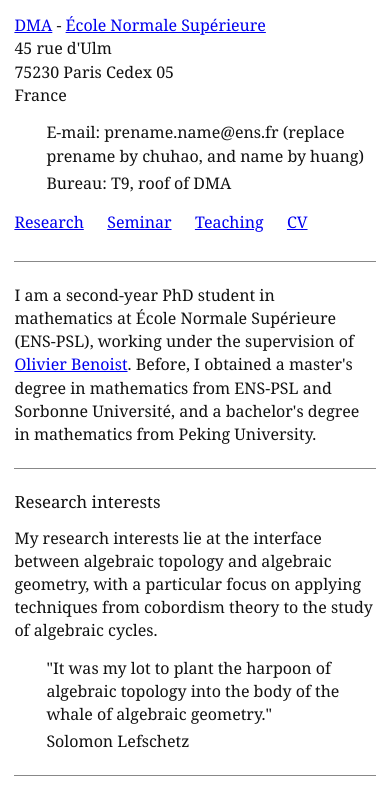
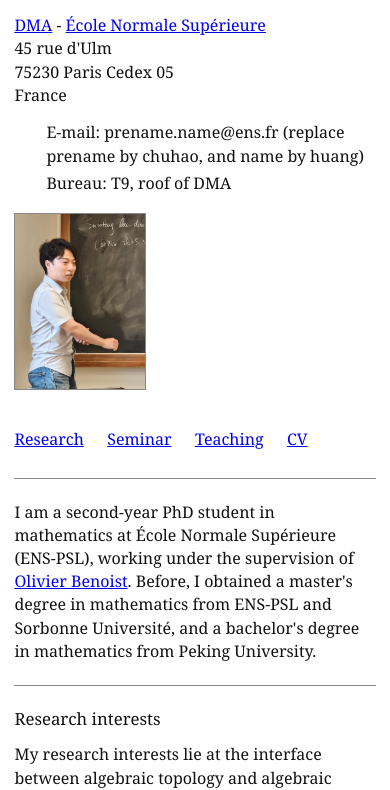
Before and after one commit to chuhao-huang/chuhao-huang.github.io, a plain HTML site: page index.html in a window 390 px wide. Shown: the part 62-852 px from the top of the page. Drawn offline with Linux system fonts and the light colour scheme.

Commit message:
add a photo

```diff
--- a/index.html
+++ b/index.html
@@ -12,6 +12,8 @@
       <header id="about" class="page-header">
         <h1>Chuhao HUANG <span lang="zh-Hans">黄楚昊</span></h1>
 
+        <div class="header-content">
+          <div>
             <p>
               <a href="https://www.math.ens.psl.eu/" target="_blank" rel="noreferrer">DMA</a> -
               <a href="https://www.ens.psl.eu/" target="_blank" rel="noreferrer">École Normale Supérieure</a><br>
@@ -24,6 +26,10 @@
               <p>E-mail: prename.name@ens.fr (replace prename by chuhao, and name by huang)</p>
               <p>Bureau: T9, roof of DMA</p>
             </blockquote>
+          </div>
+
+          <img class="portrait" src="photo.jpg" alt="Chuhao Huang">
+        </div>
 
         <nav aria-label="Main navigation">
           <a href="#research">Research</a>
--- a/styles.css
+++ b/styles.css
@@ -31,6 +31,19 @@
 
 p {
   margin: 0 0 0.9em;
+}
+
+.header-content {
+  display: flex;
+  align-items: flex-start;
+  justify-content: space-between;
+  gap: 2em;
+}
+
+.portrait {
+  width: 145px;
+  height: auto;
+  border: 1px solid #888;
 }
 
 a {
@@ -92,4 +105,13 @@
     display: inline-block;
     margin-bottom: 0.35em;
   }
+
+  .header-content {
+    display: block;
+  }
+
+  .portrait {
+    width: 130px;
+    margin: 0.2em 0 1em;
+  }
 }
```
Also changed, not shown: photo.jpg (added). Lines whose indentation alone changed are shown as unchanged.
